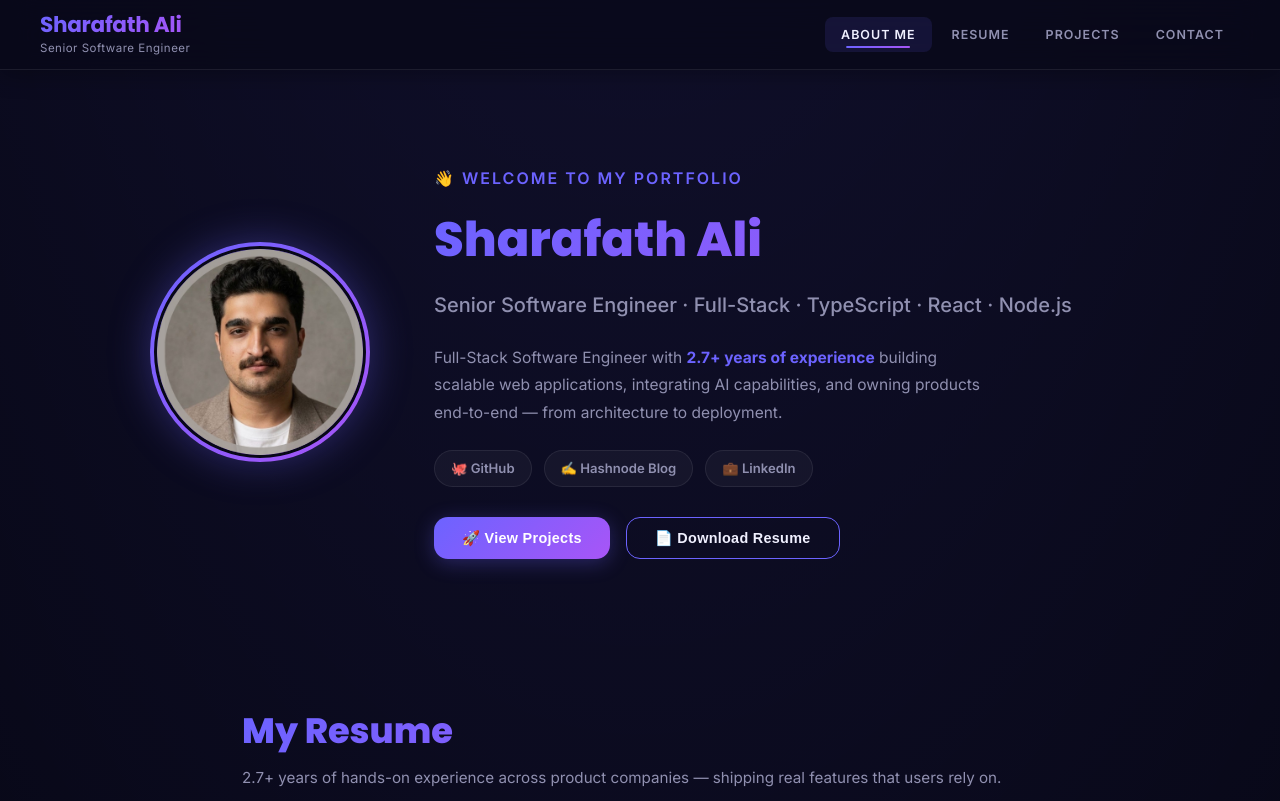
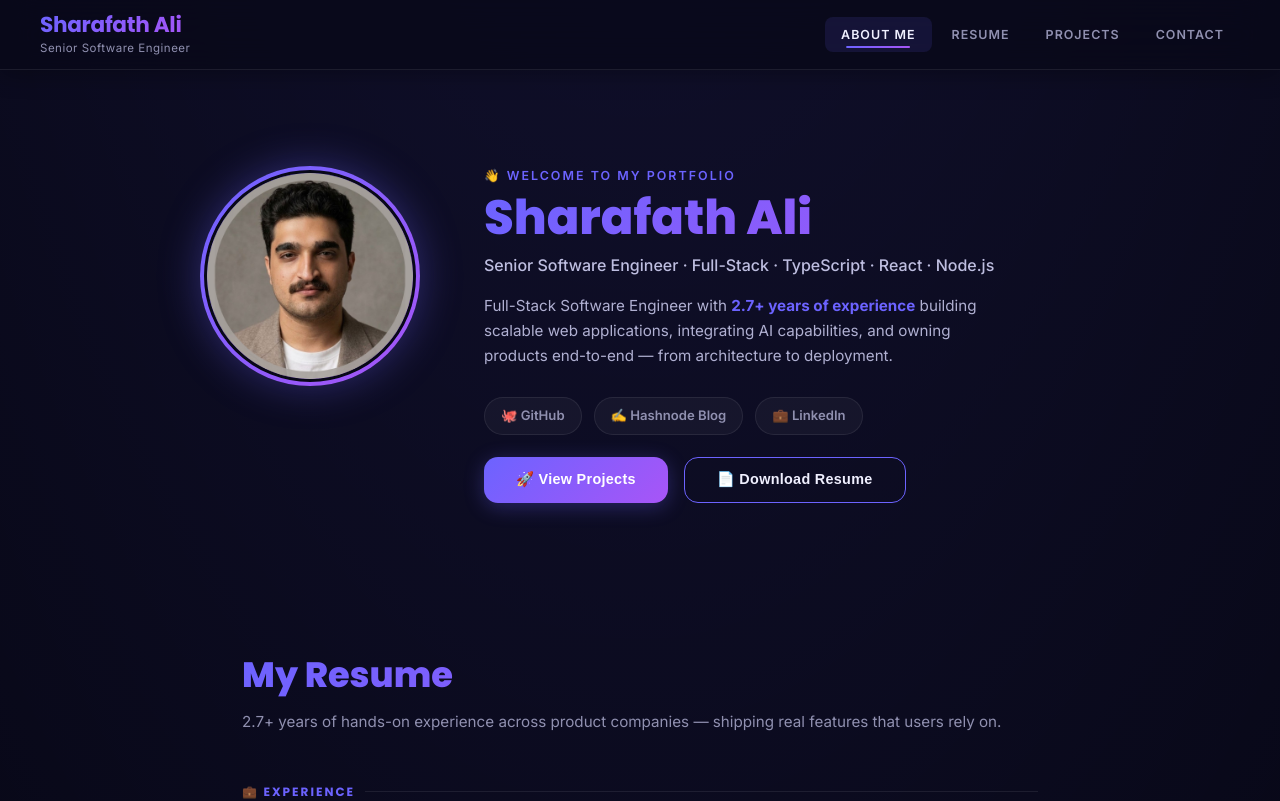
Before and after one commit to sharafath-ali/Personal-website, a React (Vite) app: page / in a window 1280 px wide. Shown: the top 801 px of the page. Built offline with nearby package versions, Linux system fonts and the light colour scheme; a web font is replaced by a local one.

Commit message:
UI redesigned

```diff
--- a/src/Css/Body.css
+++ b/src/Css/Body.css
@@ -8,9 +8,9 @@
 
 .profile-card {
   display: flex;
-  align-items: center;
+  align-items: flex-start;
   gap: 4rem;
-  max-width: 980px;
+  max-width: 880px;
   width: 100%;
 }
 
@@ -18,6 +18,7 @@
 .avatar-wrapper {
   flex-shrink: 0;
   position: relative;
+  padding-top: 0.6rem;
 }
 
 .avatar-ring {
@@ -49,15 +50,16 @@
   flex: 1;
   display: flex;
   flex-direction: column;
-  gap: 1.4rem;
+  gap: 0;
 }
 
 .hero-greeting {
-  font-size: 1rem;
+  font-size: 0.78rem;
   color: var(--accent-primary);
   font-weight: 600;
   letter-spacing: 2px;
   text-transform: uppercase;
+  margin-bottom: 0.4rem;
 }
 
 .hero-name {
@@ -69,19 +71,22 @@
   -webkit-background-clip: text;
   -webkit-text-fill-color: transparent;
   background-clip: text;
+  margin-bottom: 0.5rem;
 }
 
 .hero-role {
-  font-size: 1.25rem;
-  color: var(--text-secondary);
+  font-size: 1rem;
+  color: rgba(200, 200, 235, 0.95);
   font-weight: 500;
+  margin-bottom: 0.9rem;
 }
 
 .description {
-  font-size: 0.97rem;
-  color: var(--text-secondary);
-  line-height: 1.8;
-  max-width: 560px;
+  font-size: 0.95rem;
+  color: rgba(190, 190, 225, 0.92);
+  line-height: 1.65;
+  max-width: 520px;
+  margin-bottom: 1.8rem;
 }
 
 /* ── SOCIAL LINKS ───────────────────────────────────── */
@@ -89,6 +94,7 @@
   display: flex;
   gap: 0.75rem;
   flex-wrap: wrap;
+  margin-bottom: 1.4rem;
 }
 
 .social-pill {
@@ -119,14 +125,16 @@
   display: flex;
   gap: 1rem;
   flex-wrap: wrap;
-  margin-top: 0.5rem;
+  align-items: center;
 }
 
 .btn-primary {
   display: inline-flex;
   align-items: center;
+  justify-content: center;
   gap: 0.5rem;
-  padding: 0.7rem 1.75rem;
+  padding: 0.78rem 2rem;
+  height: 46px;
   border-radius: var(--radius-md);
   background: var(--accent-gradient);
   color: #fff;
@@ -137,6 +145,7 @@
   transition: all var(--transition);
   box-shadow: 0 4px 20px rgba(108, 99, 255, 0.3);
   letter-spacing: 0.3px;
+  white-space: nowrap;
 }
 
 .btn-primary:hover {
@@ -148,8 +157,10 @@
 .btn-outline {
   display: inline-flex;
   align-items: center;
+  justify-content: center;
   gap: 0.5rem;
-  padding: 0.7rem 1.75rem;
+  padding: 0.78rem 2rem;
+  height: 46px;
   border-radius: var(--radius-md);
   background: transparent;
   color: var(--text-primary);
@@ -159,6 +170,7 @@
   cursor: pointer;
   transition: all var(--transition);
   letter-spacing: 0.3px;
+  white-space: nowrap;
 }
 
 .btn-outline:hover {
```
